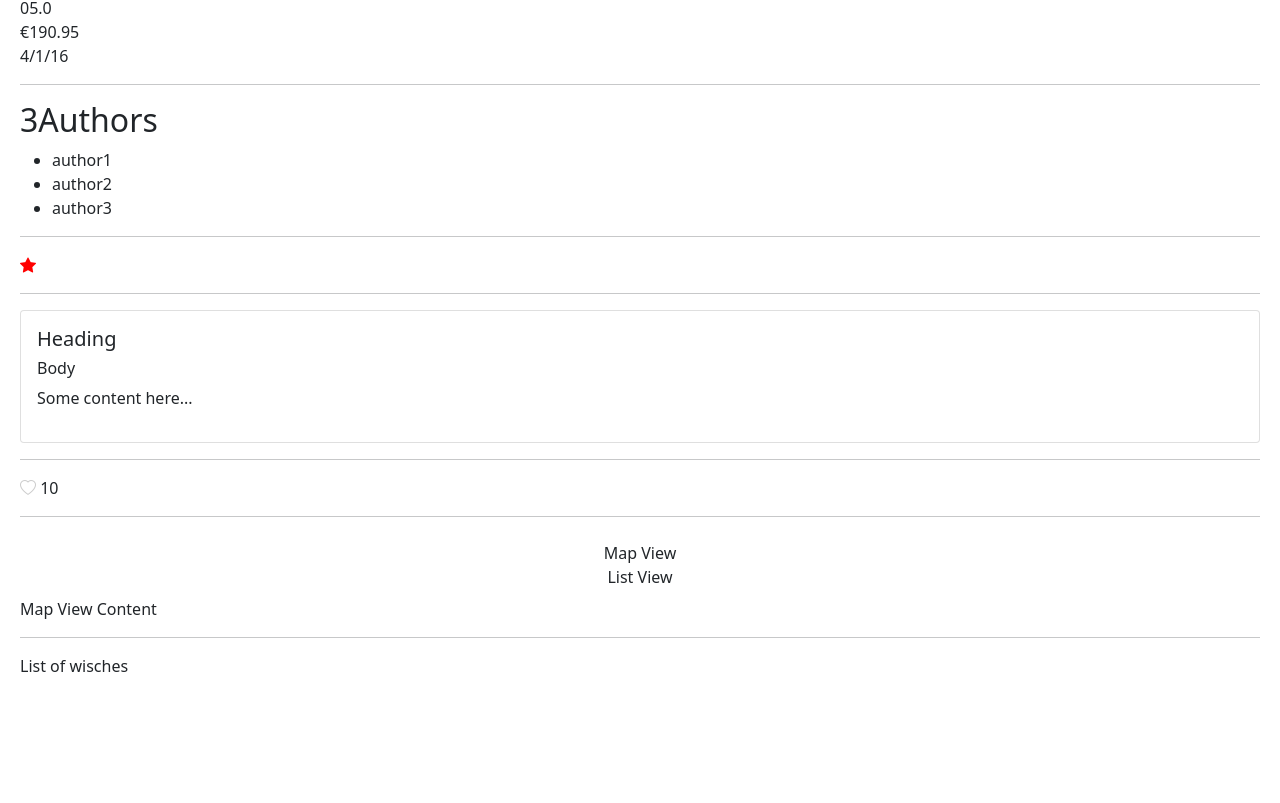
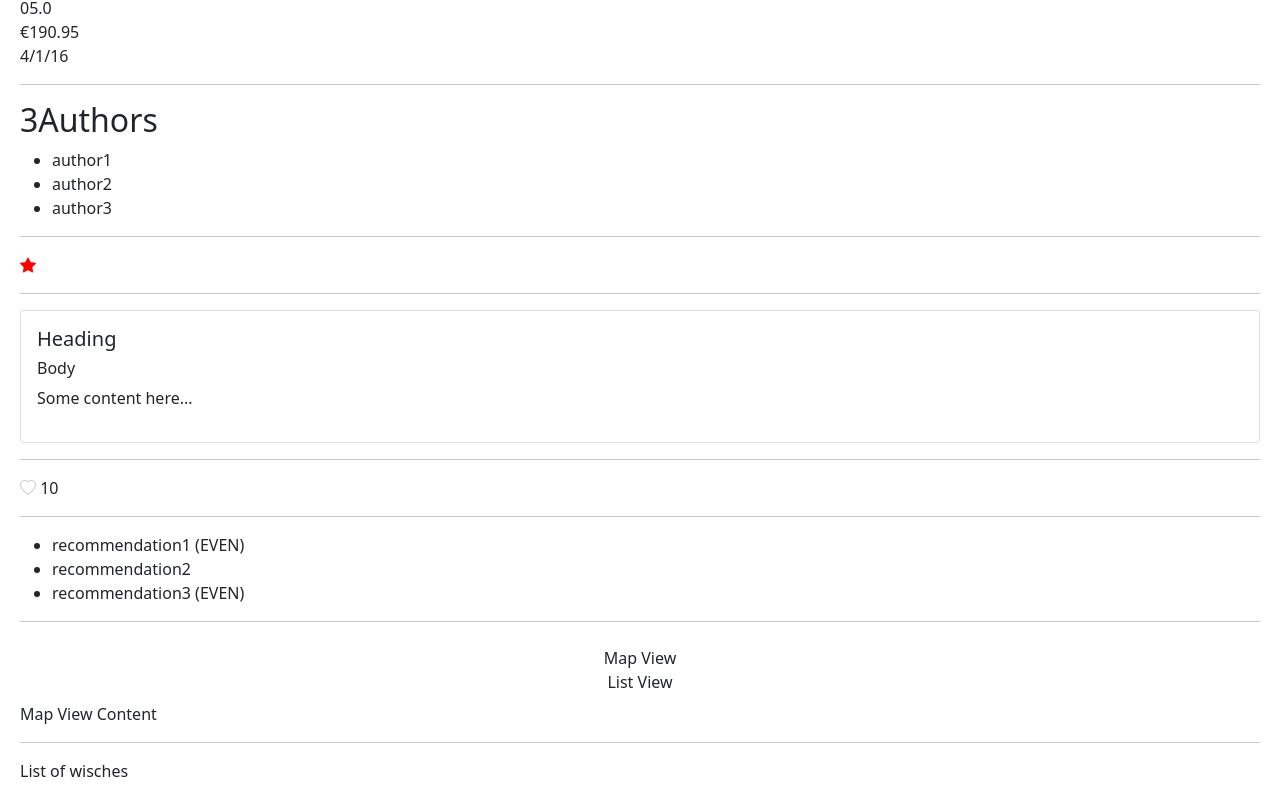
Before and after one commit to holhar/getting2know-angular, an Angular app: page / in a window 1280 px wide. Shown: the part 574-1377 px from the top of the page. Before the commit the page ends 1272 px from the top, so only its background shows below. Built offline with nearby package versions, Linux system fonts and the light colour scheme.

Commit message:
Directives: ngFor

```diff
--- a/src/app/app.component.html
+++ b/src/app/app.component.html
@@ -28,6 +28,13 @@
 ></like>
 
 <hr />
+<ul>
+    <li *ngFor="let recommendation of recommendations; even as isEven">
+        {{ recommendation.name }} <span *ngIf="isEven">(EVEN)</span>
+    </li>
+</ul>
+
+<hr />
 <ul class="navbar navbar-nav">
     <li [class.active]="viewMode == 'map'"><a (click)="viewMode = 'map'">Map View</a></li>
     <li [class.active]="viewMode == 'list'"><a (click)="viewMode = 'list'">List View</a></li>
--- a/src/app/app.component.ts
+++ b/src/app/app.component.ts
@@ -9,6 +9,11 @@ import { FavoriteChangedEventArgs } from './favorite/favorite.component';
 export class AppComponent {
   title = 'Getting to know Angular';
   wishes = [1, 2];
+  recommendations = [
+    { id: 1, name: 'recommendation1'},
+    { id: 2, name: 'recommendation2'},
+    { id: 3, name: 'recommendation3'},
+  ]
   viewMode = 'map';
 
   post = {
```
